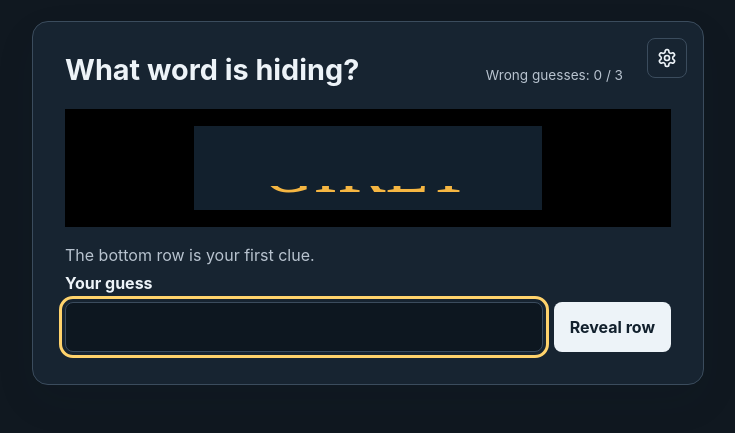
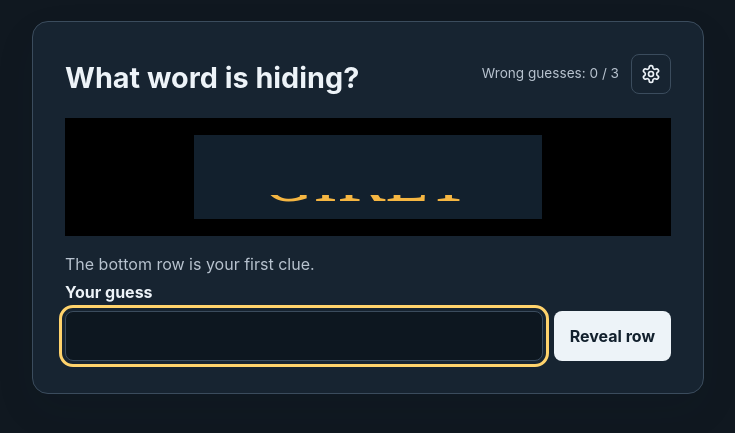
Before and after one commit to adityabhandari781/upword, a website with bundled scripts: page index.html in a window 1280 px wide. Shown: the part 245-678 px from the top of the page, without its empty margins (272-1007 px from the left). Built offline with nearby package versions, Linux system fonts and the light colour scheme.

Commit message:
fix: refine navigation and settings layout

```diff
--- a/css/style.css
+++ b/css/style.css
@@ -93,6 +93,7 @@ input:focus-visible {
 .profile-action {
   padding: 0.55rem 0.75rem;
   border: 1px solid var(--line);
+  border-radius: 0.5rem;
   background: var(--card);
   color: var(--ink);
   font-size: 0.85rem;
@@ -208,11 +209,16 @@ h2 {
   justify-content: space-between;
   gap: 1rem;
   margin-bottom: 1.5rem;
-  padding-right: 3rem;
 }
 
 .card-heading h2 {
   margin-bottom: 0;
+}
+
+.card-heading-actions {
+  display: flex;
+  align-items: center;
+  gap: 0.75rem;
 }
 
 .attempts {
@@ -251,9 +257,6 @@ h2 {
 }
 
 .settings-button {
-  position: absolute;
-  top: 1rem;
-  right: 1rem;
   display: grid;
   width: 2.5rem;
   height: 2.5rem;
--- a/index.html
+++ b/index.html
@@ -35,17 +35,19 @@
       </header>
 
       <section id="play-view" class="game-card" aria-labelledby="puzzle-heading">
-        <button id="settings-button" class="settings-button" type="button" aria-label="Open game settings" aria-haspopup="dialog" aria-controls="settings-dialog">
-          <svg viewBox="0 0 24 24" aria-hidden="true" focusable="false">
-            <circle cx="12" cy="12" r="3"/>
-            <path d="M12.22 2h-.44a2 2 0 0 0-2 2v.18a2 2 0 0 1-1 1.73l-.43.25a2 2 0 0 1-2 0l-.15-.08a2 2 0 0 0-2.73.73l-.22.38a2 2 0 0 0 .73 2.73l.15.09a2 2 0 0 1 1 1.74v.51a2 2 0 0 1-1 1.74l-.15.09a2 2 0 0 0-.73 2.73l.22.38a2 2 0 0 0 2.73.73l.15-.08a2 2 0 0 1 2 0l.43.25a2 2 0 0 1 1 1.73V20a2 2 0 0 0 2 2h.44a2 2 0 0 0 2-2v-.18a2 2 0 0 1 1-1.73l.43-.25a2 2 0 0 1 2 0l.15.08a2 2 0 0 0 2.73-.73l.22-.38a2 2 0 0 0-.73-2.73l-.15-.09a2 2 0 0 1-1-1.74v-.51a2 2 0 0 1 1-1.74l.15-.09a2 2 0 0 0 .73-2.73l-.22-.38a2 2 0 0 0-2.73-.73l-.15.08a2 2 0 0 1-2 0l-.43-.25a2 2 0 0 1-1-1.73V4a2 2 0 0 0-2-2Z"/>
-          </svg>
-        </button>
         <div class="card-heading">
           <div>
             <h2 id="puzzle-heading">What word is hiding?</h2>
           </div>
-          <p id="attempts" class="attempts">Wrong guesses: 0 / 3</p>
+          <div class="card-heading-actions">
+            <p id="attempts" class="attempts">Wrong guesses: 0 / 3</p>
+            <button id="settings-button" class="settings-button" type="button" aria-label="Open game settings" aria-haspopup="dialog" aria-controls="settings-dialog">
+              <svg viewBox="0 0 24 24" aria-hidden="true" focusable="false">
+                <circle cx="12" cy="12" r="3"/>
+                <path d="M12.22 2h-.44a2 2 0 0 0-2 2v.18a2 2 0 0 1-1 1.73l-.43.25a2 2 0 0 1-2 0l-.15-.08a2 2 0 0 0-2.73.73l-.22.38a2 2 0 0 0 .73 2.73l.15.09a2 2 0 0 1 1 1.74v.51a2 2 0 0 1-1 1.74l-.15.09a2 2 0 0 0-.73 2.73l.22.38a2 2 0 0 0 2.73.73l.15-.08a2 2 0 0 1 2 0l.43.25a2 2 0 0 1 1 1.73V20a2 2 0 0 0 2 2h.44a2 2 0 0 0 2-2v-.18a2 2 0 0 1 1-1.73l.43-.25a2 2 0 0 1 2 0l.15.08a2 2 0 0 0 2.73-.73l.22-.38a2 2 0 0 0-.73-2.73l-.15-.09a2 2 0 0 1-1-1.74v-.51a2 2 0 0 1 1-1.74l.15-.09a2 2 0 0 0 .73-2.73l-.22-.38a2 2 0 0 0-2.73-.73l-.15.08a2 2 0 0 1-2 0l-.43-.25a2 2 0 0 1-1-1.73V4a2 2 0 0 0-2-2Z"/>
+              </svg>
+            </button>
+          </div>
         </div>
 
         <div class="canvas-frame">
```
